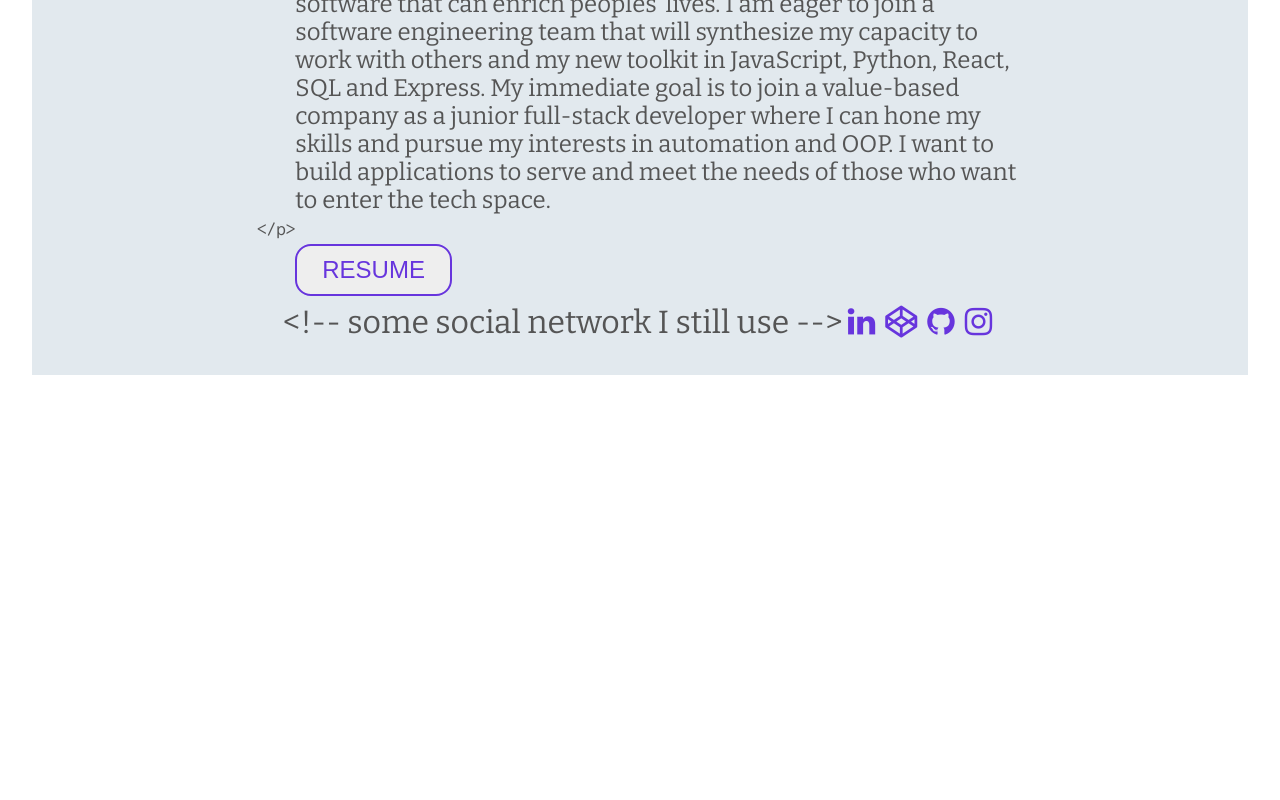
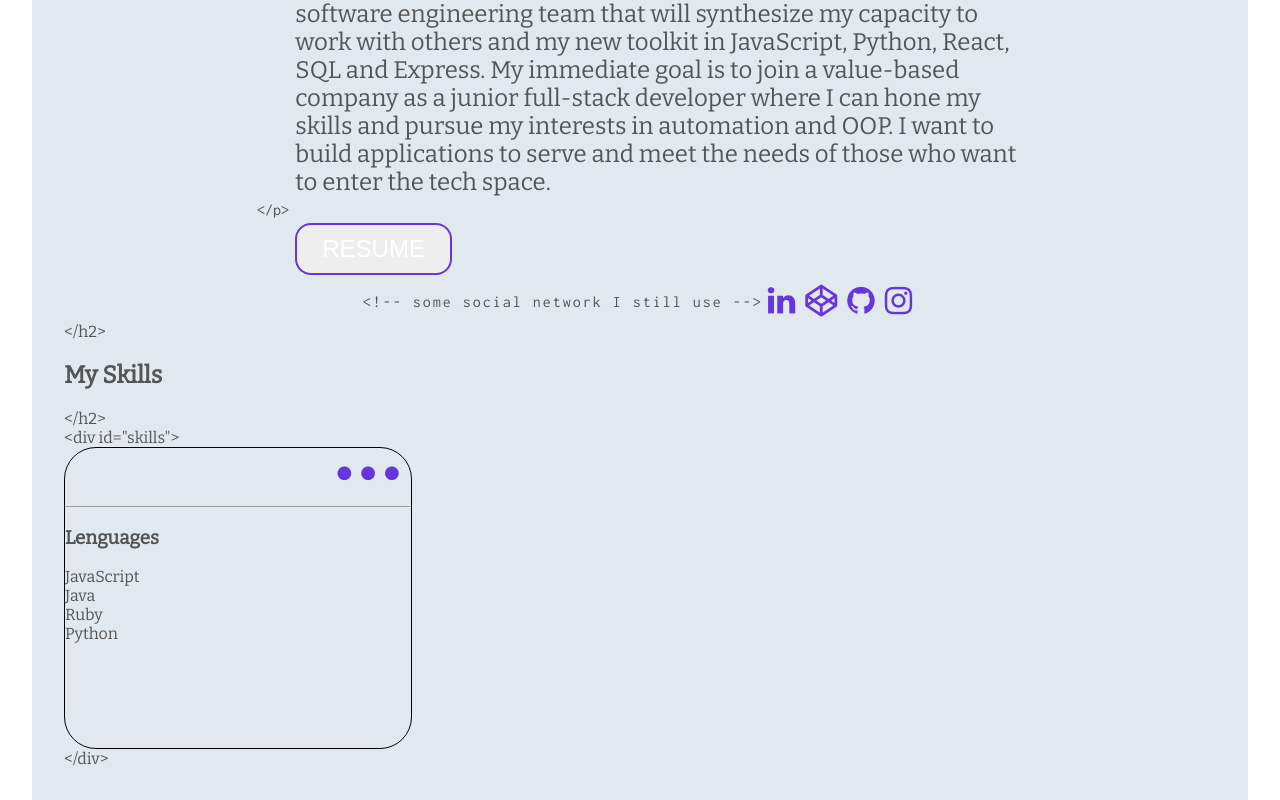
Before and after one commit to imdoug/portfolio, a React (Create React App) app: page / in a window 1280 px wide. Shown: the part 967-1767 px from the top of the page. Before the commit the page ends 1342 px from the top, so only its background shows below. Built offline with nearby package versions, Linux system fonts and the light colour scheme.

Commit message:
skills component created

```diff
--- a/public/style.css
+++ b/public/style.css
@@ -10,6 +10,9 @@
     color: #555;
     font-family: 'Bitter', serif;
   }
+span{
+    color: #6735dd;
+}
 p{
     margin: 0;
 }
@@ -75,7 +78,7 @@ a:hover{
 }
 .code-text{
     font-family: 'Inconsolata', monospace;
-    font-size: 1.2em;
+    font-size: 1em;
     /* color: #c9c8ea; */
 }
 /* ABOUT COMPONENT  */
@@ -103,6 +106,10 @@ a:hover{
     align-items: center;
     font-size: 2em;
 }
+.icons > p {
+    font-size: 0.5em;
+    letter-spacing: 2px;
+}
 .fa{
     padding: 5px;
     color: #6735dd;
@@ -118,12 +125,35 @@ a:hover{
     color: #6735dd;
 
 }
+.btn:hover{
+    background:#6735dd;
+    color:#fff;
+    border: 2px  solid #6735dd;
+    cursor:pointer;
+}
+/* SKILLS SECTION  */
+
+.skill-box{
+
+    width: 30%;
+    height: 300px;
+    border-radius: 32px;
+    border: 1px  solid black;
+}
+.top{
+    display: flex;
+    justify-content: flex-end;
+    align-items: center;
+    width: 98%;
+    height: 50px;
+    border-radius: 32px 32px  0px 0px ;
+}
 
   /* @keyframes rotate{
     from {
       transform: rotate(0deg);
     }
     to {
-      transform: rotate(360deg);
+      background:;
     }
   } */
--- a/src/App.js
+++ b/src/App.js
@@ -1,6 +1,7 @@
 import React from 'react'
 import Intro from './components/Intro';
 import About from './components/About';
+import Skills from './components/Skills'
 
 function App() {
   return (
@@ -9,6 +10,7 @@ function App() {
       <div className="portfolio-box">
         <Intro/>
         <About/>
+        <Skills/>
       </div>
     </div>
     </>
--- a/src/components/About.js
+++ b/src/components/About.js
@@ -6,7 +6,7 @@ const About = ()=>{
         <div className="about-section">
                 <div className="about">
                     <p code-text>{"<"}h2{">"}</p>
-                    <h2>About me</h2>
+                    <h2><span>About me</span></h2>
                     <p code-text>{"<"}/h2{">"}</p>
                     <p className="code-text">{"<"}p id="presentation"{">"}</p>
                     <div className="presentation">
@@ -24,9 +24,9 @@ const About = ()=>{
                         </p>
                     </div>
                     <p className="code-text">{"<"}/p{">"}</p>
-                    <button className="resume btn">RESUME</button>
+                    <button className="resume btn"><a href="https://docs.google.com/document/d/11pId6c1UgXNilWA3_5HWdcz08NkS5MeDXjIH5kALR7Y/edit?usp=sharing" target="blank">RESUME</a></button>
                     <div className="icons">
-                        <p code-text>{"<"}!-- some social network I still use --{">"}</p>
+                        <p className="code-text">{"<"}!-- some social network I still use --{">"}</p>
                         <i class="fa fa-linkedin"></i>
                         <i class="fa fa-codepen"></i>
                         <i class="fa fa-github"></i>
--- a/src/components/Intro.js
+++ b/src/components/Intro.js
@@ -19,8 +19,8 @@ const Intro = () =>{
         </div>
         <div className="div">
             <div className="greetings">
-            <p className="code-text">{"<"}div id="say-hi"{">"}</p>
-                <h1>Hi, I'm Doug,</h1>
+            <p className="code-text ">{"<"}div id="say-hi"{">"}</p>
+                <h1><span>Hi, I'm Doug,</span></h1>
                 <div className="who-i-am">
                     <h3>I'm a Software Engineer from</h3>
                     <h3>New York, NY.</h3>
--- /dev/null
+++ b/src/components/Skills.js
@@ -0,0 +1,40 @@
+import React from 'react'
+
+const Skills = () =>{
+    return (
+        <>
+        <div>
+            <p>{"<"}/h2{">"}</p>
+            <h2>My Skills</h2>
+            <p>{"<"}/h2{">"}</p>
+        </div>
+        <p>{"<"}div id="skills"{">"}</p>
+        <div className="skills">
+            <div className="skill-box">
+                <div  className="top">
+                <i class="fa fa-circle"></i>
+                <i class="fa fa-circle"></i>
+                <i class="fa fa-circle"></i>
+                </div>
+                <hr/>
+                <div>
+                    <h3>Lenguages</h3>
+                    <p>JavaScript</p>
+                    <p>Java</p>
+                    <p>Ruby</p>
+                    <p>Python</p>
+                </div>
+            </div>
+            <div></div>
+            <div></div>
+            <div></div>
+            <div></div>
+            <div></div>
+            <div></div>
+        </div>
+        <p>{"<"}/div{">"}</p>
+        </>
+    )
+}
+
+export default Skills
```
